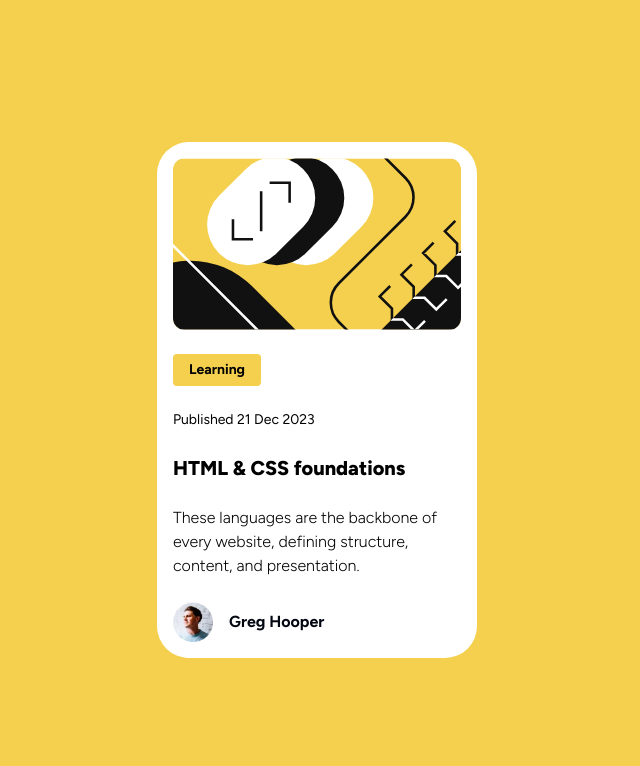
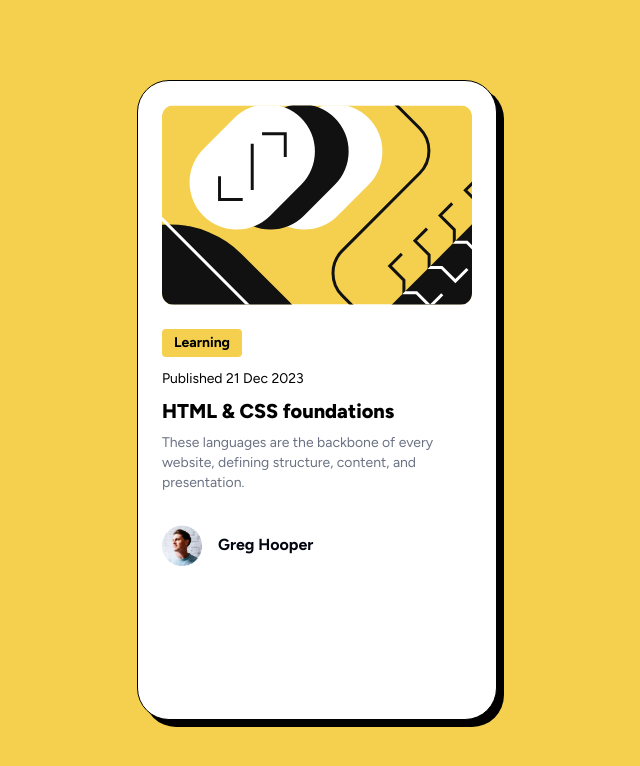
Before and after one commit to frontend-rustyff12/02-fm-blog-preview-card, a website: page index.html in a window 1280 px wide. Shown: the whole page, without its empty margins (323-963 px from the left). Drawn offline with Linux system fonts and the light colour scheme.

Commit message:
active state added, layout fix

```diff
--- a/index.html
+++ b/index.html
@@ -16,24 +16,36 @@
     <link href="./src/output.css" rel="stylesheet" />
   </head>
   <body
-    class="flex flex-col font-figtree bg-customYellow justify-center items-center w-screen h-screen"
+    class="flex flex-col font-figtree bg-customYellow justify-center items-center w-screen h-dvh"
   >
-    <div class="w-80 flex flex-col items-start bg-white p-4 rounded-4xl gap-6">
+    <div
+      class="w-80 h-8/10 flex flex-col items-start bg-white p-6 rounded-4xl gap-2 border border-black shadow-[7px_7px_0px_0px_#000000] md:w-90"
+    >
+      <div class="h-50">
         <img
-        class="rounded-xl"
+          class="w-full h-full object-cover rounded-xl"
           src="./assets/images/illustration-article.svg"
           alt="Illustration article image"
         />
-      <h3 class="bg-customYellow px-4 py-1.5 text-sm font-bold rounded">
+      </div>
+      <div class="flex flex-col gap-3 mt-4">
+        <h3
+          class="bg-customYellow px-2 py-1 text-sm font-bold w-20 text-center rounded"
+        >
           Learning
         </h3>
         <p class="text-sm">Published 21 Dec 2023</p>
-      <h1 class="text-xl font-extrabold">HTML & CSS foundations</h1>
-      <p class="font-light">
+      </div>
+      <a
+        href="#"
+        class="text-xl font-extrabold active:text-customYellow cursor-pointer"
+        >HTML & CSS foundations</a
+      >
+      <p class="text-gray-500 text-sm">
         These languages are the backbone of every website, defining structure,
         content, and presentation.
       </p>
-      <div class="flex items-center gap-4">
+      <div class="flex items-center gap-4 mt-6">
         <img
           class="w-10"
           src="./assets/images/image-avatar.webp"
```
Also changed, not shown: src/output.css. Lines whose indentation alone changed are shown as unchanged.
